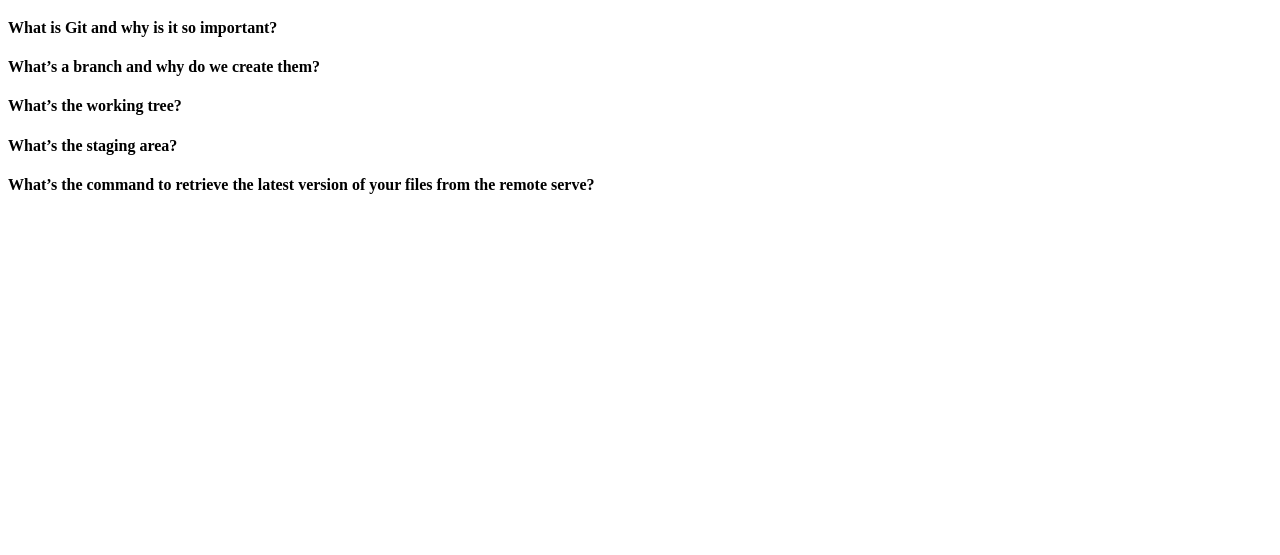
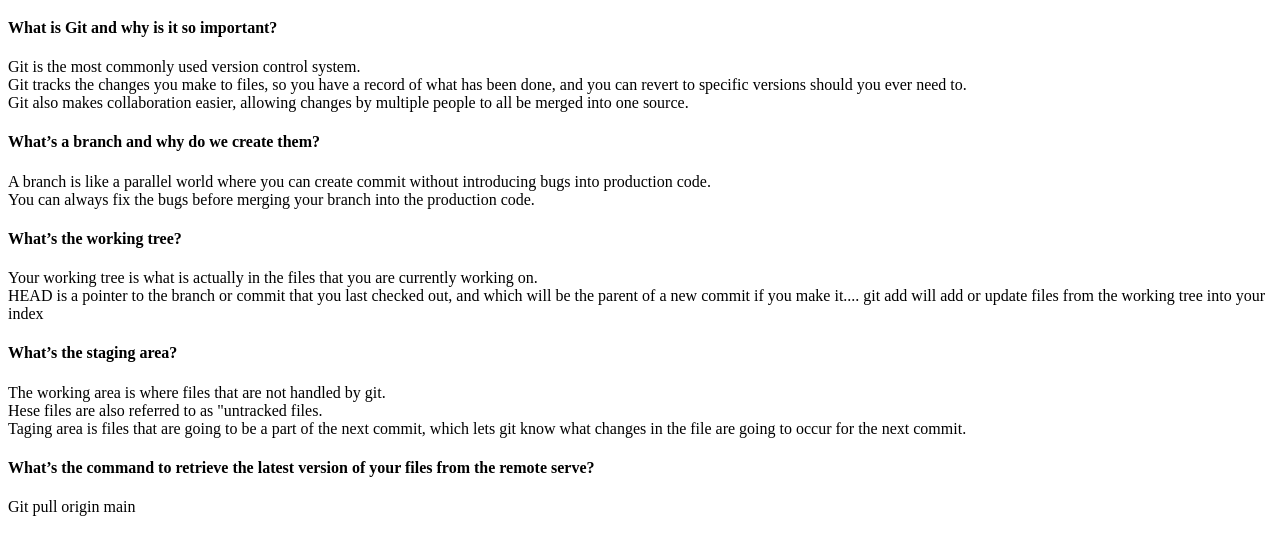
Before and after one commit to ezgi55/git-adventure, a plain HTML site: page index.html in a window 1280 px wide. Shown: the part 61-616 px from the top of the page. Drawn offline with Linux system fonts and the light colour scheme.

Commit message:
soru cevap kısmı tamamlanıldı

```diff
--- a/index.html
+++ b/index.html
@@ -9,9 +9,17 @@
 <body>
     <h1>Git Quiz</h1>
     <h4>What is Git and why is it so important?</h4>
+        <p>Git is the most commonly used version control system.
+            <br>Git tracks the changes you make to files, so you have a record of what has been done, and you can revert to specific versions should you ever need to.
+            <br>Git also makes collaboration easier, allowing changes by multiple people to all be merged into one source.
+        </p>
     <h4>What’s a branch and why do we create them?</h4>
+        <p>A branch is like a parallel world where you can create commit without introducing bugs into production code.<br>You can always fix the bugs before merging your branch into the production code.</p>
     <h4>What’s the working tree?</h4>
+        <p>Your working tree is what is actually in the files that you are currently working on.<br>HEAD is a pointer to the branch or commit that you last checked out, and which will be the parent of a new commit if you make it.... git add will add or update files from the working tree into your index</p>
     <h4>What’s the staging area?</h4>
+        <p>The working area is where files that are not handled by git.<br>Hese files are also referred to as "untracked files.<br>Taging area is files that are going to be a part of the next commit, which lets git know what changes in the file are going to occur for the next commit.</p>
     <h4>What’s the command to retrieve the latest version of your files from the remote serve?</h4>
+        <p>Git pull origin main</p>
 </body>
 </html>
```
